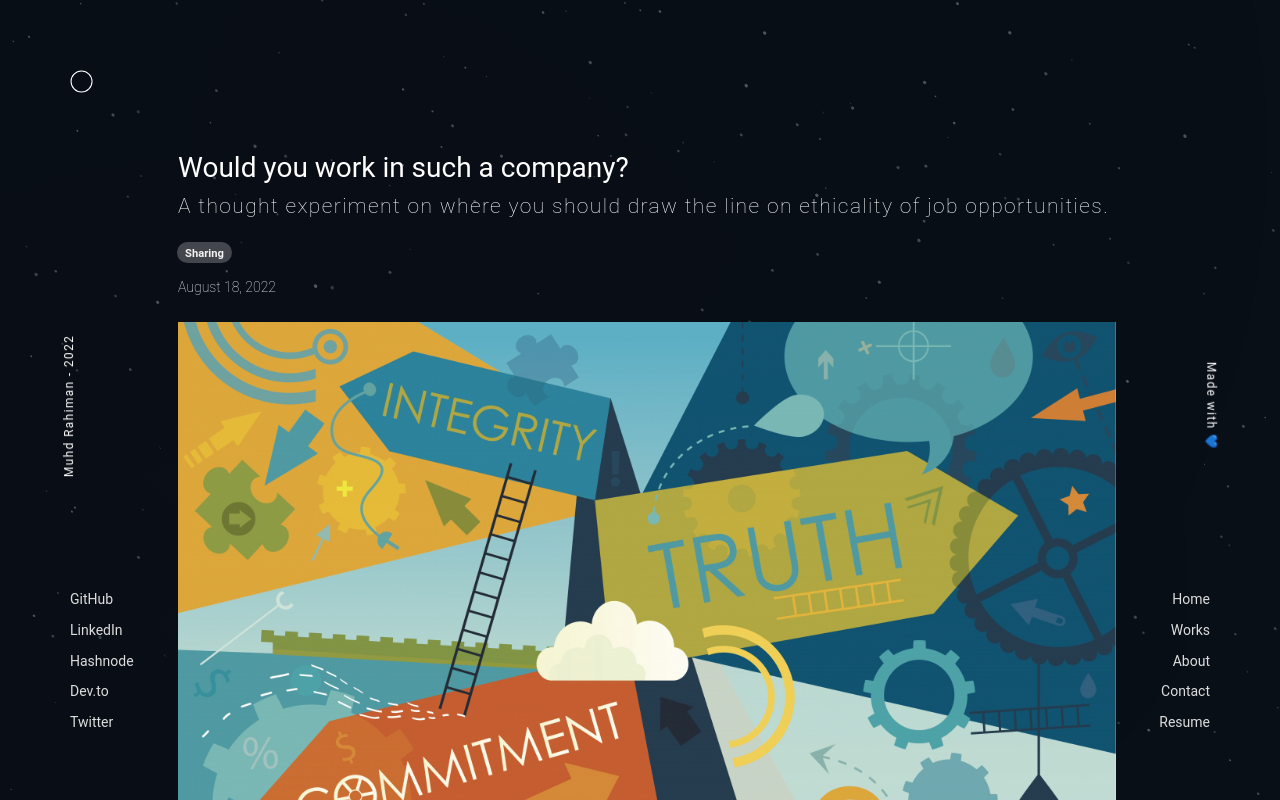
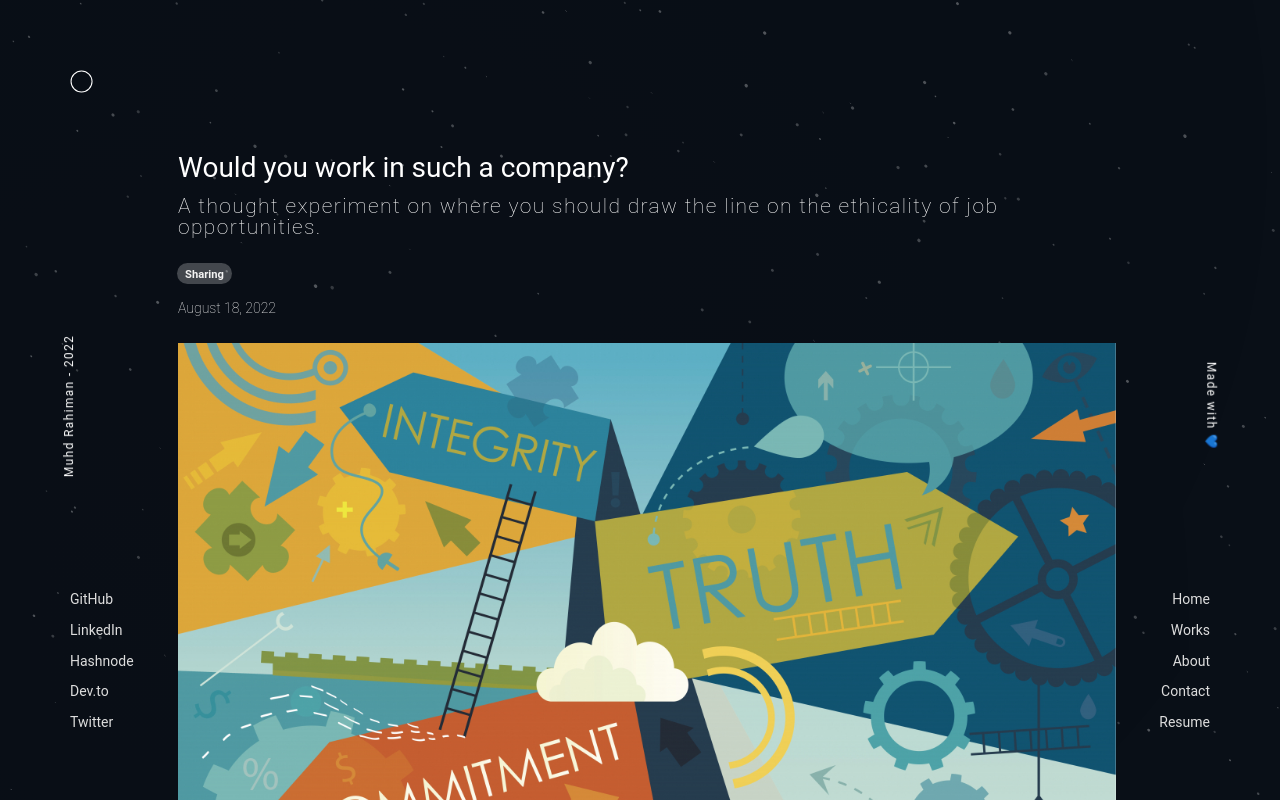
Before and after one commit to mdrhmn/itsmeray-v2, a Gatsby site: page /ethical-dilemma/ in a window 1280 px wide. Shown: the top 800 px of the page. Built offline with nearby package versions, Linux system fonts and the light colour scheme; Gatsby itself is replaced by a stand-in of ours; no server answers; animation ran at ten frames a second.

Commit message:
Updated description

```diff
--- a/content/posts/ethical-dilemma/index.md
+++ b/content/posts/ethical-dilemma/index.md
@@ -1,7 +1,7 @@
 ---
 id: "ethical-dilemma"
 title: "Would you work in such a company?"
-description: "A thought experiment on where you should draw the line on ethicality of job opportunities."
+description: "A thought experiment on where you should draw the line on the ethicality of job opportunities."
 date: "2022-08-18"
 author: "Muhd Rahiman"
 tags: ["Sharing"]
```
